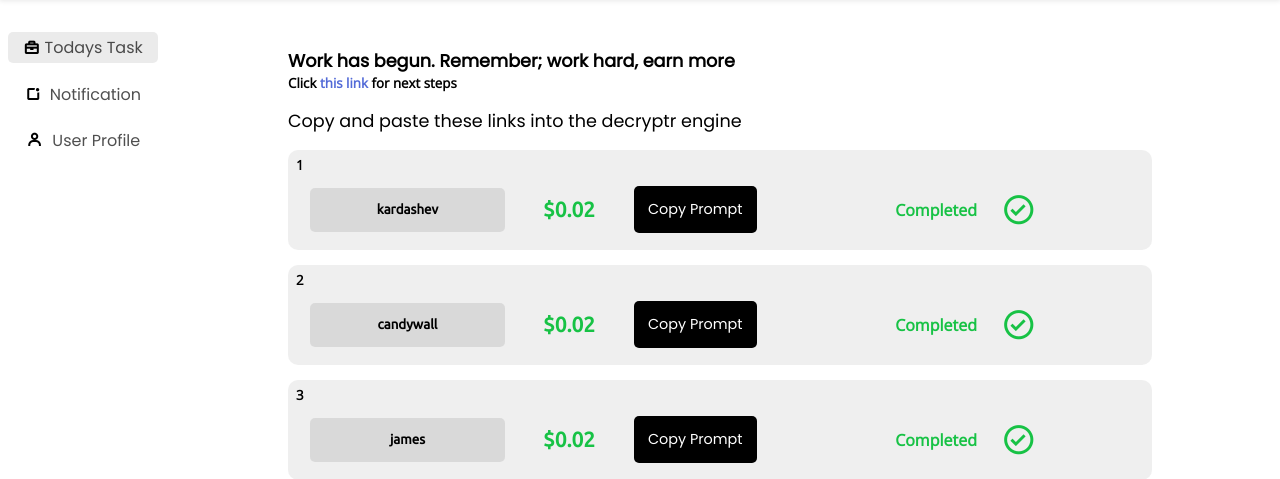
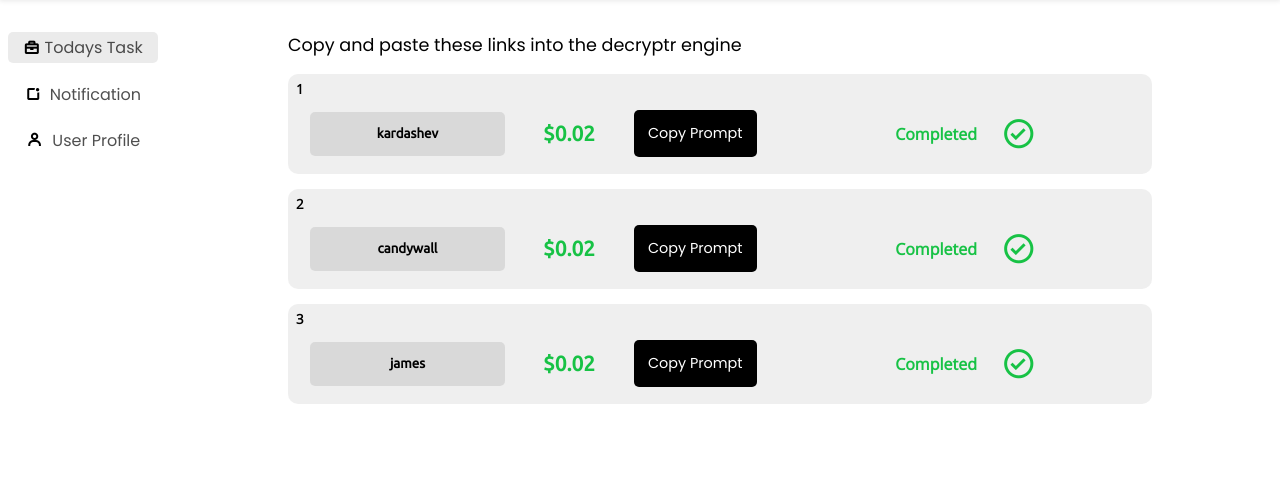
Before and after one commit to sdabbey/YTTask, a Django app: page /dashboard/dashboard/ in a window 1280 px wide. Shown: the part 60-539 px from the top of the page. Run offline with Django 4.2, Linux system fonts and the light colour scheme; a user stored in the database is signed in; data comes from the database, SQL or seed files in the repository.

Commit message:
Update dashboard.html

```diff
--- a/dashboard/templates/dashboard/dashboard.html
+++ b/dashboard/templates/dashboard/dashboard.html
@@ -39,10 +39,10 @@
     </div>
 
     <div class="main-content">
-        <div class="urgent_message">
+<!--         <div class="urgent_message">
             <span><b>Work has begun. Remember; work hard, earn more</b></span>
             <small>Click <a href="https://t.me/YTTaskers"> this link </a>for next steps</small>
-        </div>
+        </div> -->
         <span>Copy and paste these links into the decryptr engine</span>
         <div class="card-container">
             {% for task in page_obj  %}
```
